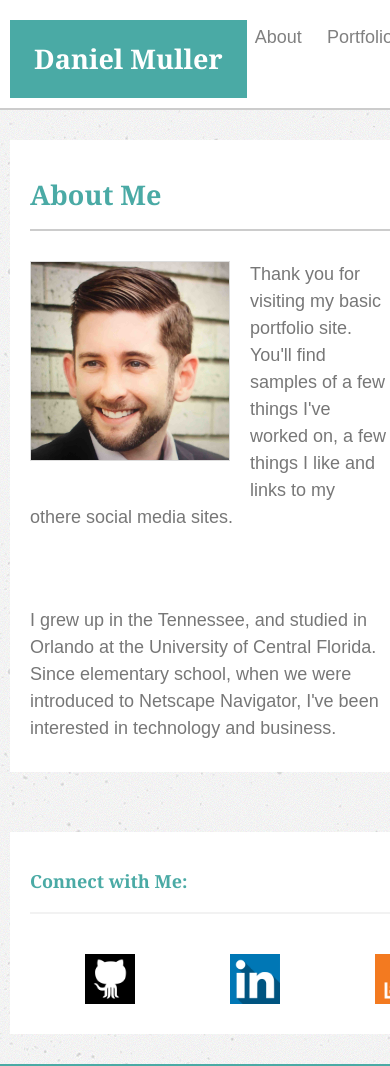
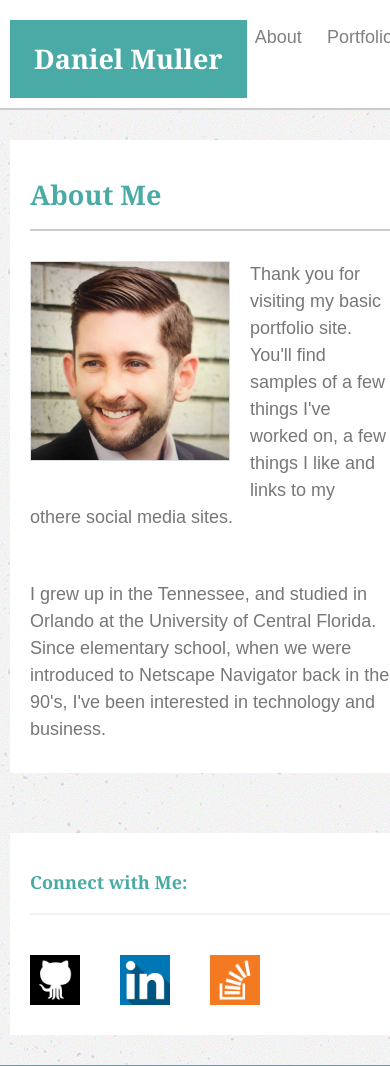
Before and after one commit to drmulr/Responsive-Portfolio, a plain HTML site: page index.html in a window 390 px wide. Shown: the top 1066 px of the page. Drawn offline with nearby package versions, Linux system fonts and the light colour scheme.

Commit message:
Tweaks to CSS

```diff
--- a/assets/css/style.css
+++ b/assets/css/style.css
@@ -174,7 +174,7 @@ header {
 
   }
   .smLogo {
-    margin-left: 75px;
+    margin-left: 20px;
   }
   /* The wrapper's width will be 600px */
   #aboutMe {
@@ -187,7 +187,7 @@ header {
   }
   #connect {
   	float: left;
-  	width; 100%
+  	width: 80%;
   }
   #navLinks {
   	width: 100%;
@@ -200,16 +200,14 @@ header {
 
 
 @media screen and (max-width: 768px) {
-  body {
-  }
   /* The wrapper's width will be 600px */
   #mainContent, #headerDiv {
     width: 500px;
   }
   #connect, #navLinks {
   	float: left;
-  	width: 100%;
-  }*/
+  	width: 80%;
+  }
 }
 
 
@@ -219,10 +217,8 @@ header {
   body {
   }
   /* The wrapper's width will be 600px */
-  }
   #connect {
   	float: left;
-  	width; 100%
   }
   #navLinks {
   	width: 100%;
--- a/index.html
+++ b/index.html
@@ -32,17 +32,13 @@
 		<div id="aboutMe">
 			<h2>About Me</h2>
 				<img id="headshot" src="assets/images/dmHead.jpg" alt="Photo of me">
-				<p class="bodyText">
-				Thank you for visiting my basic portfolio site. You'll find samples of a few things I've worked on, a few things I like and links to my othere social media sites.
+				<p class="bodyText">Thank you for visiting my basic portfolio site. You'll find samples of a few things I've worked on, a few things I like and links to my othere social media sites.
 				</p>
-			<br>
-				<p class="bodyText">
-				I grew up in the Tennessee, and studied in Orlando at the University of Central Florida. Since elementary school, when we were introduced to Netscape Navigator, I've been interested in technology and business.
+				<p class="bodyText">I grew up in the Tennessee, and studied in Orlando at the University of Central Florida. Since elementary school, when we were introduced to Netscape Navigator back in the 90's, I've been interested in technology and business.
 				</p>
 		</div>
 		<div id="connect">
 			<h3>Connect with Me:</h3>
-
 			<ul>
 				<li><a href="https://github.com/drmulr"><img class="smLogo" src="assets/images/if_github_401441.png" alt="Github"></a></li>
 				<li><a href="https://www.linkedin.com/in/drmuller/"><img class="smLogo" src="assets/images/if_linkedin_410519.png" alt="LinkedIn"></a></li>
```
